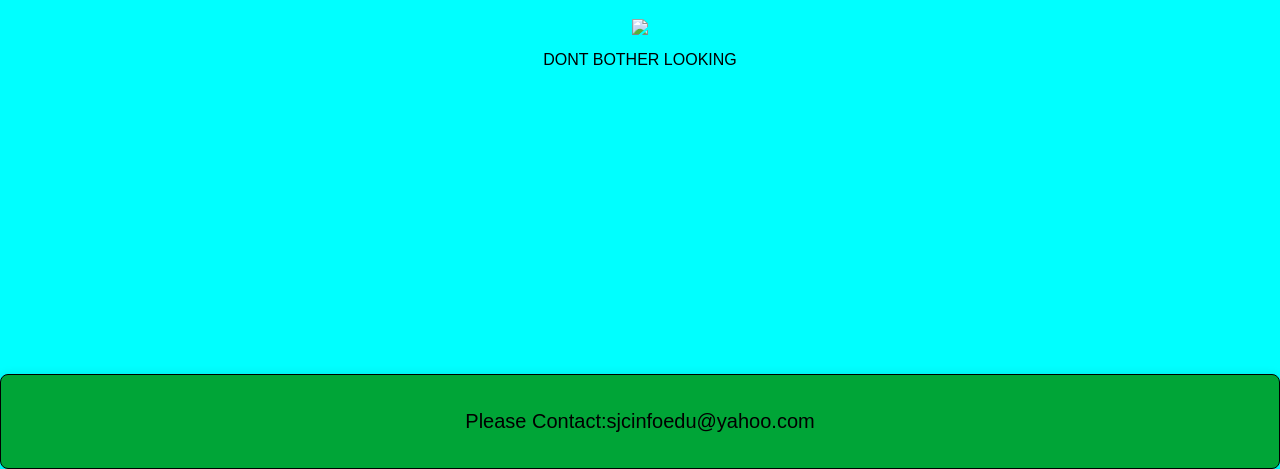
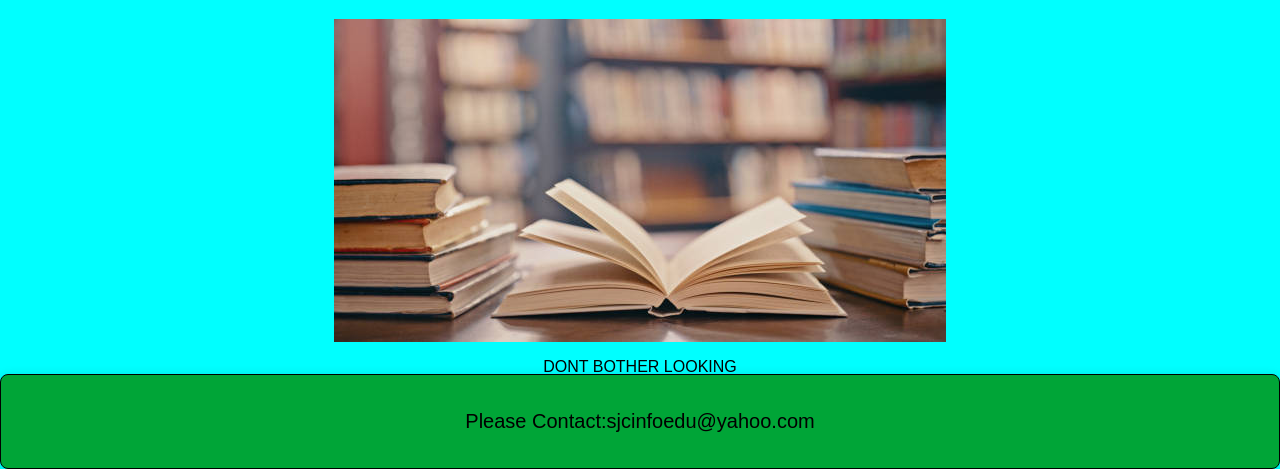
Before and after one commit to Lolmaster489/SJC, a plain HTML site: page index.html in a window 1280 px wide. Shown: the part 331-800 px from the top of the page. Drawn offline with Linux system fonts and the light colour scheme.

Commit message:
Update index.html

```diff
--- a/index.html
+++ b/index.html
@@ -65,7 +65,7 @@
 
 </div>
 <div>
-    <img src="Books.jpg"/>
+    <img src="Images/Books.jpg"/>
     </div>
     <p>DONT BOTHER LOOKING</p>
 <footer>
```
